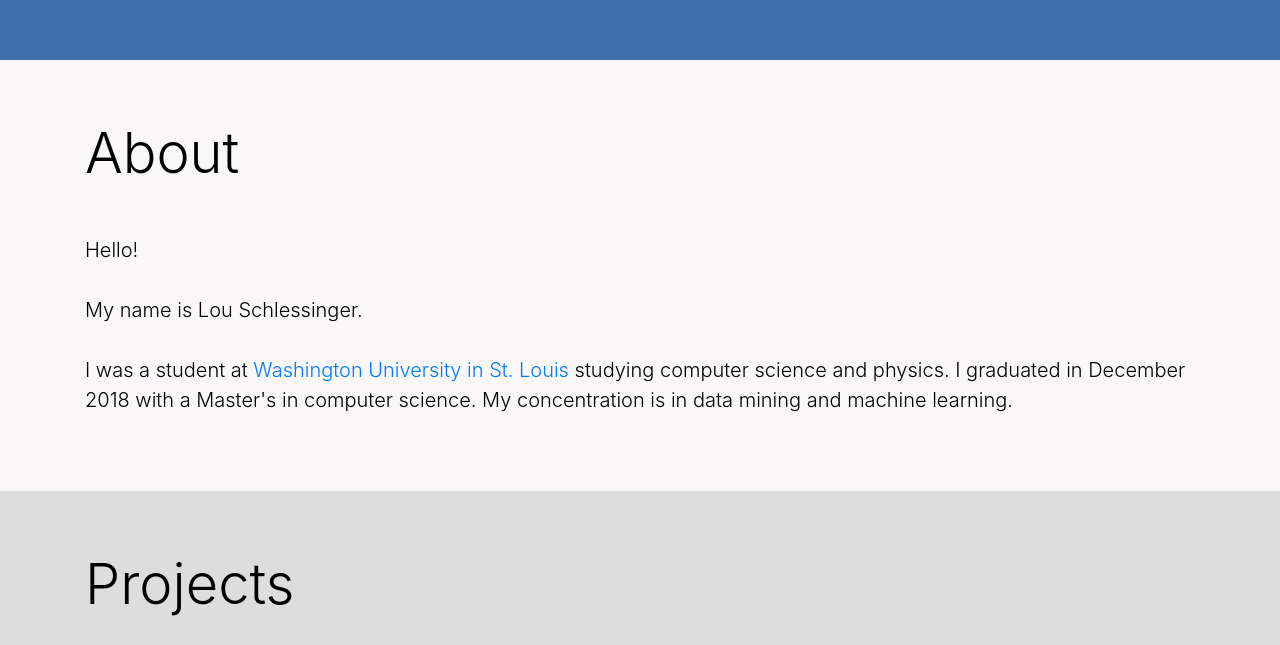
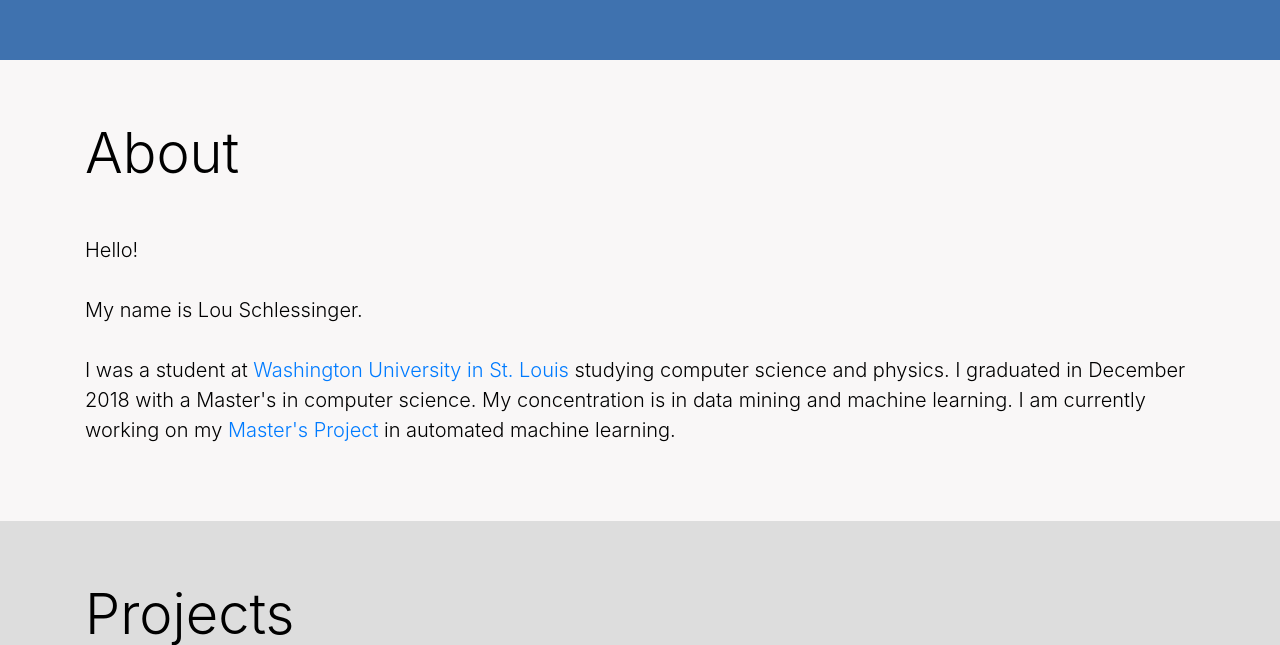
Before and after one commit to lschlessinger1/lschlessinger1.github.io, a plain HTML site: page index.html in a window 1280 px wide. Shown: the part 593-1238 px from the top of the page. Drawn offline with nearby package versions, Linux system fonts and the light colour scheme.

Commit message:
Add MS project text

```diff
--- a/index.html
+++ b/index.html
@@ -51,7 +51,11 @@
                     <br>
                     <br> My name is Lou Schlessinger.
                     <br>
-                    <br> I was a student at <a href="https://wustl.edu">Washington University in St. Louis</a> studying computer science and physics. I graduated in December 2018 with a Master's in computer science. My concentration is in data mining and machine learning.
+                    <br> I was a student at <a href="https://wustl.edu">Washington University in St. Louis</a> studying
+                    computer science and physics. I graduated in December 2018 with a Master's in computer science.
+                    My concentration is in data mining and machine learning. I am currently working on my
+                    <a href="https://github.com/lschlessinger1/MS-project">Master's Project</a> in automated machine
+                    learning.
                 </p>
             </div>
         </section>
@@ -172,7 +176,7 @@
                 <h2 id="research" class="display-4">Research</h2>
 
                 <div class="row">
-                    <div class="col-md-5 bg-white mb-3">
+                    <div id="ms-project" class="col-md-5 bg-white mb-3">
                         <div class="img-container">
                             <img class="border border-white" src="assets/img/kernel_tree.png"  alt="Kernel tree"/>
                         </div>
```
